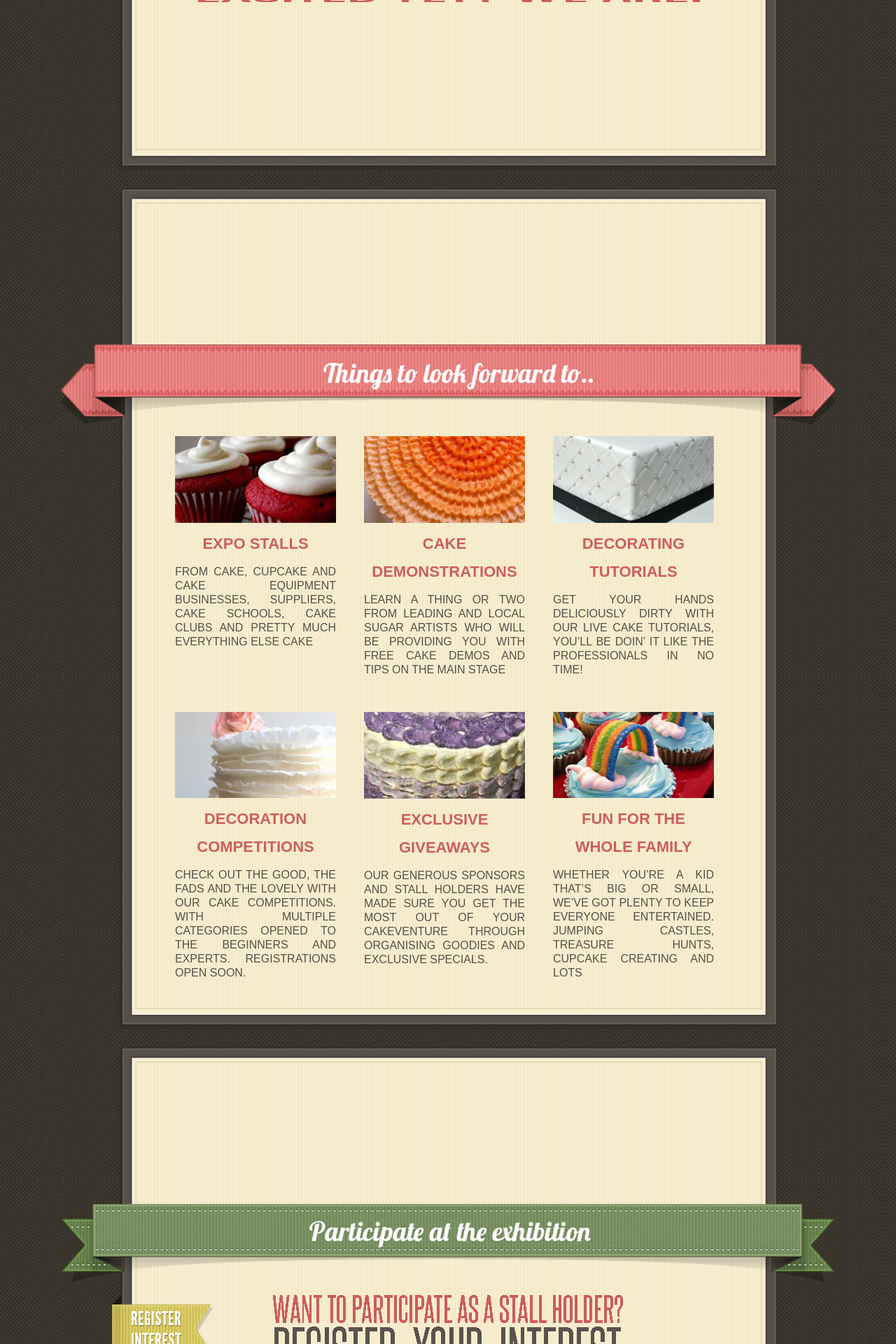
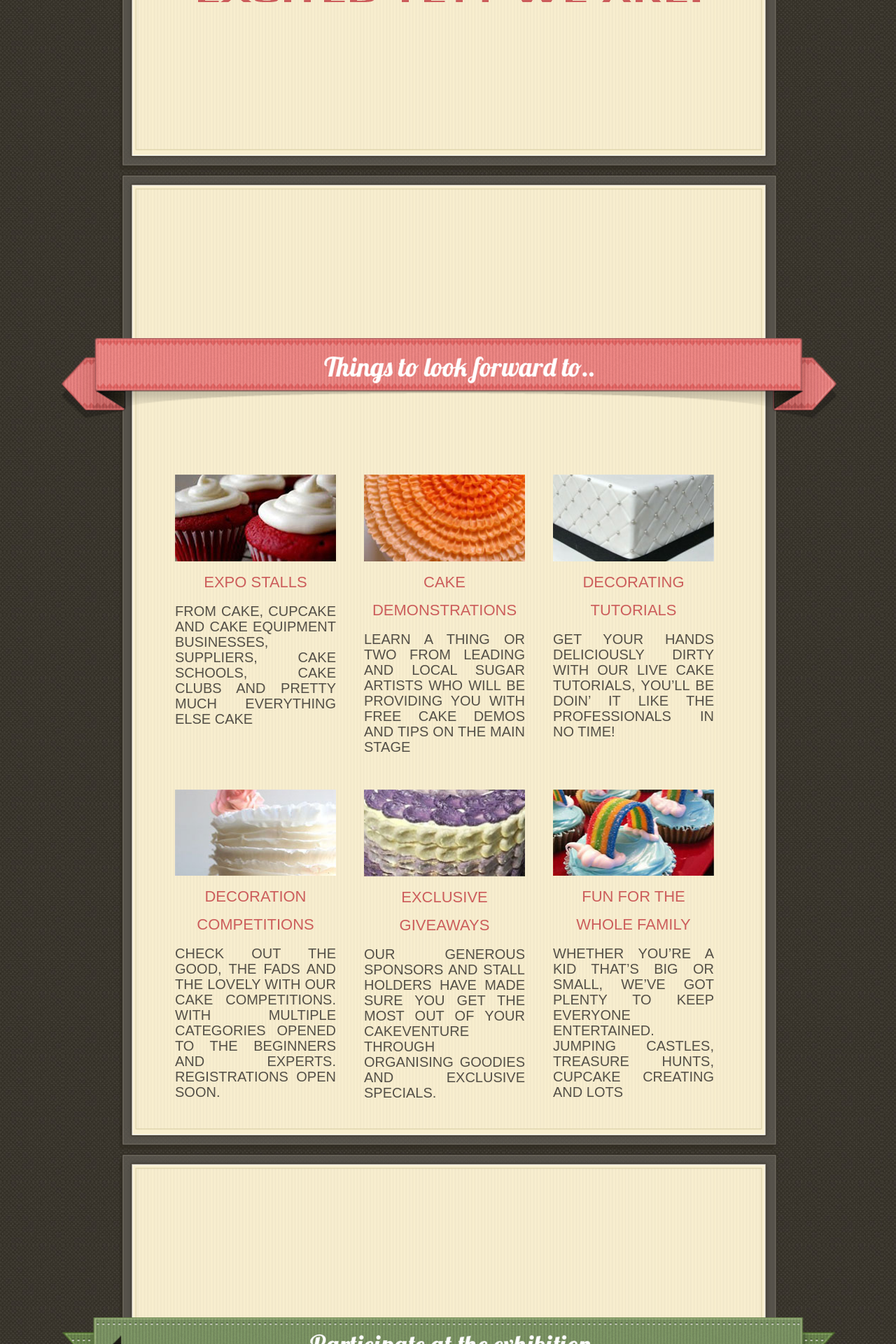
Before and after one commit to reclusedesigns/cakeexpo, a PHP site: page / in a window 1280 px wide. Shown: the part 742-2662 px from the top of the page at 70% size. Run offline with PHP 8.4, Linux system fonts and the light colour scheme; some libraries are stand-ins or nearby versions.

Commit message:
bugfixing stage 1

```diff
--- a/design/css/layout.css
+++ b/design/css/layout.css
@@ -18,14 +18,14 @@ section{display: block; width:940px; margin:0 auto; position: relative; backgrou
 section img.top{margin-top:-25px; position: relative; top:0;}
 section img.bottom{position: relative; bottom:0; margin-bottom:-25px;}
 
-.ribbon{margin-bottom:-550px; position: relative; z-index: 3000;}
+.ribbon{z-index: 3000; text-align: center; overflow: visible; width: 1110px; display: block; margin-left:-84px; padding-top:200px;}
 
 
 /* typography */
 h1, h2, h3, h4, p,
 header .menu ul li a {font-family: "league-gothic",sans-serif; text-transform: uppercase;}
-h2{font-size:22px; color:#cc5e5c}
-p{font-size:16px; color:#545048; text-align: justify;}
+h2{font-size:22px; color:#cc5e5c; font-weight: normal;}
+p{font-size:20px; color:#545048; text-align: justify; line-height: 22px;}
 
 
 /* navbar header */
@@ -41,7 +41,7 @@ header .menu ul li a:hover{opacity: 0.8; text-decoration: none;}
 .welcome img.welcome_tab{margin-top:-100px; z-index:5000; position: relative;}
 
 /* lookfoward  */
-.lookforward .first{padding-top:300px;}
+.lookforward .first{padding-top:60px;}
 .lookforward .things{margin-left:60px;}
 .lookforward .thing{display: block; float: left; width:230px; margin:20px;}
 
--- a/index.php
+++ b/index.php
@@ -7,9 +7,12 @@
 	<img class="bottom" src="design/images/section/bottom.png" alt="top" width="940" height="25" />
 </section>
 
-<img class="ribbon" src="design/images/lookforward_ribbon.png" alt="lookforward_ribbon" width="1107" height="115" />
+
 <section id="activities" class="lookforward">
 	<img class="top" src="design/images/section/top.png" alt="top" width="940" height="25" />
+	<div class="ribbon">
+		<img src="design/images/lookforward_ribbon.png" alt="lookforward_ribbon" width="1107" height="115" />
+	</div>
 	<div class="row things first">
 		<div class="thing">
 			<img src="design/images/activities/1.jpg" alt="1" width="230" height="124" />
@@ -47,9 +50,12 @@
 	<img class="bottom" src="design/images/section/bottom.png" alt="top" width="940" height="25" />
 </section>
 
-<img class="ribbon" src="design/images/participate_ribbon.png" alt="participate_ribbon" width="1104" height="112" />
+
 <section id="participate" class="participate">
 	<img class="top" src="design/images/section/top.png" alt="top" width="940" height="25" />
+	<div class="ribbon">
+		<img src="design/images/participate_ribbon.png" alt="participate_ribbon" width="1104" height="112" />
+	</div>
 	<img src="design/images/participate_text.png" alt="participate_text" width="500" height="195" />
 	<img class="bottom" src="design/images/section/bottom.png" alt="top" width="940" height="25" />
 	<a class="tab tab_register" target="_blank" href="https://docs.google.com/a/reclusedesigns.com.au/spreadsheet/viewform?formkey=dG1TenFKa1ZUX01WcE92Yzd3T3BuV2c6MQ"><img src="design/images/register_tab.png" alt="register_tab"width="144" height="86" /></a>
@@ -57,9 +63,12 @@
 	<a class="tab tab_like" target="_blank" href="http://www.facebook.com/CakeExpo"><img src="design/images/like_tab.png" alt="register_tab" width="144" height="86" /></a>
 </section>
 
-<img class="ribbon" src="design/images/details_ribbon.png" alt="details_ribbon" width="1203" height="108" />
+
 <section id="details" class="details">
 	<img class="top" src="design/images/section/top.png" alt="top" width="940" height="25" />
+	<div class="ribbon">
+		<img src="design/images/details_ribbon.png" alt="details_ribbon" width="1203" height="108" />
+	</div>
 	<img src="design/images/details_text.png" alt="details_text" width="608" height="209" />
 	<img class="bottom" src="design/images/section/bottom.png" alt="top" width="940" height="25" />
 </section>
```
Also changed, not shown: design/images/cakeplease.png, design/images/details_text.png, design/images/participate_text.png, design/images/yumummas.png.
